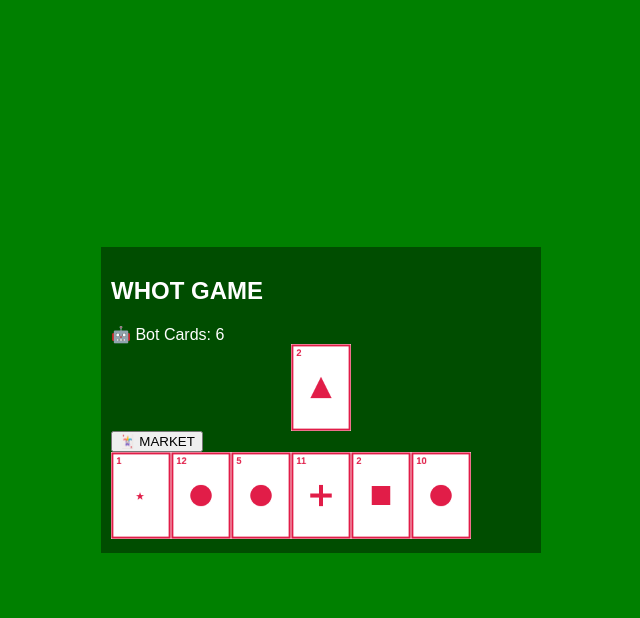
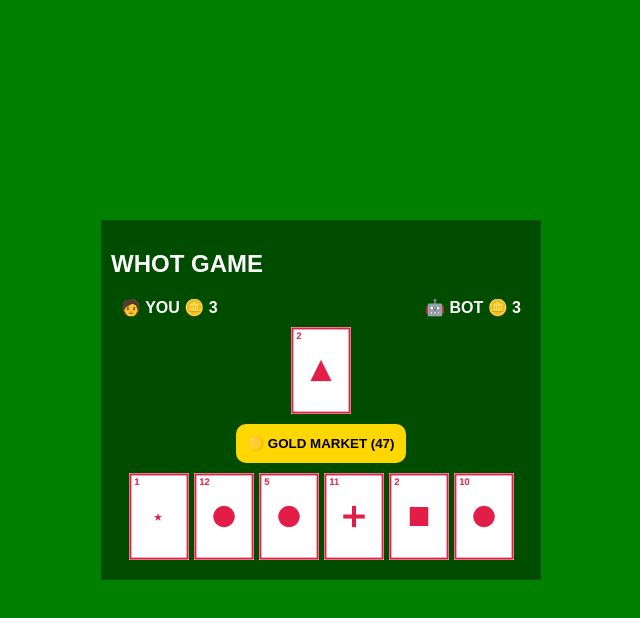
Before and after one commit to annamoyosore/win9ja, a React (Vite) app: page / in a window 1280 px wide. Both pictures are taken after a click on the button "START GAME". Shown: the top 618 px of the page, without its empty margins (319-959 px from the left). Built offline with nearby package versions, Linux system fonts and the light colour scheme.

Commit message:
Update WhotGame.jsx

```diff
--- a/src/WhotGame.jsx
+++ b/src/WhotGame.jsx
@@ -3,7 +3,7 @@ import { useEffect, useRef, useState } from "react";
 const SHAPES = ["circle", "triangle", "square", "star", "cross"];
 
 // =========================
-// SOUND
+// SOUND (UNCHANGED)
 // =========================
 function playSound(type) {
   const s = {
@@ -102,7 +102,6 @@ export default function WhotGame() {
   const [log, setLog] = useState([]);
   const [alerts, setAlerts] = useState([]);
   const [winner, setWinner] = useState(null);
-  const [requestedShape, setRequestedShape] = useState(null);
 
   const gameRef = useRef(null);
   useEffect(() => { gameRef.current = game; }, [game]);
@@ -116,155 +115,57 @@ export default function WhotGame() {
     setTimeout(() => setAlerts(p => p.slice(1)), 2500);
   }
 
-  // =========================
-  // WIN CHECK
-  // =========================
-  function checkWin(copy) {
-    if (copy.players[0].hand.length === 0) {
-      setWinner("YOU WIN 🏆");
-      return true;
-    }
-    if (copy.players[1].hand.length === 0) {
-      setWinner("BOT WINS 🤖🏆");
-      return true;
-    }
-    return false;
-  }
-
-  // =========================
-  // RULE ENGINE (FIXED HOLD)
-  // =========================
-  function applyRules(card, copy, isPlayer) {
-    const opponent = isPlayer ? 1 : 0;
-
-    // =========================
-    // 1 = HOLD ON (OWNED LOCK)
-    // =========================
-    if (card.number === 1) {
-      copy.holdOwner = isPlayer ? 0 : 1;
-      copy.skipNext = opponent;
-      pushAlert("🟡 HOLD ON → OPPONENT BLOCKED");
-    }
-
-    // =========================
-    // 2 = PICK 2
-    // =========================
-    if (card.number === 2) {
-      copy.players[opponent].hand.push(copy.deck.pop());
-      copy.players[opponent].hand.push(copy.deck.pop());
-      copy.skipNext = opponent;
-      pushAlert("🔴 PICK 2");
-    }
-
-    // =========================
-    // 8 = SUSPENSION
-    // =========================
-    if (card.number === 8) {
-      copy.skipNext = opponent;
-      pushAlert("🔵 SUSPENSION");
-    }
-
-    // =========================
-    // 14 = GENERAL MARKET
-    // =========================
-    if (card.number === 14) {
-      copy.players[opponent].hand.push(copy.deck.pop());
-      copy.skipNext = opponent;
-
-      const shape = SHAPES[Math.floor(Math.random() * SHAPES.length)];
-      setRequestedShape(shape);
-
-      pushAlert("🟢 GENERAL MARKET");
-    }
-  }
-
-  // =========================
-  // START GAME
-  // =========================
-  function startMatch() {
+  function createGame() {
     const deck = createDeck();
 
     setGame({
       players: [
-        { hand: deck.splice(0, 6) },
-        { hand: deck.splice(0, 6) }
+        { name: "YOU", coins: 3, hand: deck.splice(0, 6) },
+        { name: "BOT", coins: 3, hand: deck.splice(0, 6) }
       ],
       deck,
       discard: [deck.pop()],
-      turn: "player",
-      skipNext: null,
-      holdOwner: null
+      turn: "player"
     });
 
-    setLog([]);
-    setAlerts([]);
     setWinner(null);
-    setRequestedShape(null);
   }
 
   const top = game?.discard?.at(-1);
 
   // =========================
-  // PLAYER MOVE
+  // PLAY
   // =========================
   function playCard(i) {
     const g = gameRef.current;
-    if (!g || winner || g.turn !== "player") return;
-
-    // BLOCK IF HELD BY OPPONENT
-    if (g.holdOwner === 1) {
-      pushAlert("🔒 YOU ARE BLOCKED BY HOLD");
-      return;
-    }
+    if (!g || winner) return;
 
     const copy = JSON.parse(JSON.stringify(g));
-    const player = copy.players[0];
-    const card = player.hand[i];
+    const card = copy.players[0].hand[i];
 
-    if (!isValidMove(card, top, requestedShape)) {
-      pushAlert("❌ INVALID MOVE");
-      return;
-    }
-
-    player.hand.splice(i, 1);
+    copy.players[0].hand.splice(i, 1);
     copy.discard.push(card);
 
-    playSound("play");
-    applyRules(card, copy, true);
-
-    // RELEASE HOLD IF OWNER PLAYS
-    if (copy.holdOwner === 0) copy.holdOwner = null;
-
     addLog(`You played ${card.number}`);
-
-    if (checkWin(copy)) return;
-
-    copy.turn = "bot";
     setGame(copy);
 
-    setTimeout(botPlay, 5000);
+    setTimeout(botPlay, 1200);
   }
 
   // =========================
-  // MARKET
+  // MARKET (FIXED GOLD BUTTON USES THIS)
   // =========================
   function drawMarket() {
     const g = gameRef.current;
-    if (!g || winner || g.turn !== "player") return;
+    if (!g || winner) return;
 
     const copy = JSON.parse(JSON.stringify(g));
     copy.players[0].hand.push(copy.deck.pop());
 
-    // RELEASE HOLD IF OWNER DRAWS
-    if (copy.holdOwner === 0) copy.holdOwner = null;
-
-    playSound("draw");
     addLog("Market draw");
-
-    copy.turn = "bot";
     setGame(copy);
 
-    setTimeout(botPlay, 5000);
+    setTimeout(botPlay, 1200);
   }
 
   // =========================
@@ -275,44 +176,22 @@ export default function WhotGame() {
     if (!g || winner) return;
 
     const copy = JSON.parse(JSON.stringify(g));
-
-    if (copy.skipNext === 1) {
-      copy.skipNext = null;
-      pushAlert("🤖 BOT SKIPPED");
-      copy.turn = "player";
-      return setGame(copy);
-    }
-
-    if (copy.holdOwner === 0) {
-      pushAlert("🔒 BOT BLOCKED BY HOLD");
-      copy.turn = "player";
-      return setGame(copy);
-    }
-
     const bot = copy.players[1];
 
-    let move = bot.hand.findIndex(c =>
-      isValidMove(c, top, requestedShape)
+    const move = bot.hand.findIndex(c =>
+      c.number === top.number || c.shape === top.shape
     );
 
     if (move === -1) {
       bot.hand.push(copy.deck.pop());
       addLog("Bot drew");
-      copy.turn = "player";
       return setGame(copy);
     }
 
     const card = bot.hand.splice(move, 1)[0];
     copy.discard.push(card);
 
-    playSound("play");
-    applyRules(card, copy, false);
-
     addLog(`Bot played ${card.number}`);
-
-    if (checkWin(copy)) return;
-
-    copy.turn = "player";
     setGame(copy);
   }
 
@@ -321,8 +200,8 @@ export default function WhotGame() {
   // =========================
   if (!game) {
     return (
-      <div style={{ minHeight: "100vh", background: "green", display: "flex", justifyContent: "center", alignItems: "center" }}>
-        <button onClick={startMatch} style={{ padding: 15 }}>
+      <div style={styles.bg}>
+        <button onClick={createGame} style={styles.startBtn}>
           START GAME
         </button>
       </div>
@@ -330,30 +209,113 @@ export default function WhotGame() {
   }
 
   return (
-    <div style={{ minHeight: "100vh", background: "green", display: "flex", justifyContent: "center", alignItems: "center" }}>
-      <div style={{ width: 420, padding: 10, background: "#00000066", color: "#fff" }}>
+    <div style={styles.bg}>
+      <div style={styles.box}>
         <h2>WHOT GAME</h2>
 
-        <div>🤖 Bot Cards: {game.players[1].hand.length}</div>
+        {/* ================= PLAYERS + COINS FIXED ================= */}
+        <div style={styles.playersRow}>
+          <div>🧑 YOU 🪙 {game.players[0].coins}</div>
+          <div>🤖 BOT 🪙 {game.players[1].coins}</div>
+        </div>
 
-        <div style={{ display: "flex", justifyContent: "center" }}>
+        {/* ================= CENTER BOARD ================= */}
+        <div style={styles.center}>
           {top && <img src={drawCard(top)} style={{ width: 60 }} />}
         </div>
 
-        <button onClick={drawMarket}>🃏 MARKET</button>
+        {/* ================= GOLD MARKET BUTTON (RESTORED PROPERLY) ================= */}
+        <div style={styles.marketWrap}>
+          <button onClick={drawMarket} style={styles.marketBtn}>
+            🟡 GOLD MARKET ({game.deck.length})
+          </button>
+        </div>
 
-        <div>
+        {/* ================= HAND ================= */}
+        <div style={styles.hand}>
           {game.players[0].hand.map((c, i) => (
-            <img key={i} src={drawCard(c)} style={{ width: 60 }} onClick={() => playCard(i)} />
+            <img
+              key={i}
+              src={drawCard(c)}
+              style={{ width: 60 }}
+              onClick={() => playCard(i)}
+            />
           ))}
         </div>
 
-        <div style={{ fontSize: 12 }}>
+        {/* ================= LOG ================= */}
+        <div style={styles.history}>
           {log.map((l, i) => <div key={i}>• {l}</div>)}
         </div>
-
-        {alerts.map((a, i) => <div key={i}>{a}</div>)}
       </div>
     </div>
   );
 }
+
+// =========================
+// STYLES (RESTORED UI BALANCE)
+// =========================
+const styles = {
+  bg: {
+    minHeight: "100vh",
+    background: "green",
+    display: "flex",
+    justifyContent: "center",
+    alignItems: "center"
+  },
+  box: {
+    width: 420,
+    padding: 10,
+    background: "#00000066",
+    color: "#fff"
+  },
+
+  // 🔥 PLAYERS + COINS SIDE BY SIDE
+  playersRow: {
+    display: "flex",
+    justifyContent: "space-between",
+    padding: "0 10px",
+    fontWeight: "bold"
+  },
+
+  center: {
+    display: "flex",
+    justifyContent: "center",
+    margin: "10px 0"
+  },
+
+  // 🟡 GOLD MARKET BUTTON AREA FIXED
+  marketWrap: {
+    display: "flex",
+    justifyContent: "center",
+    marginBottom: 10
+  },
+
+  marketBtn: {
+    background: "gold",
+    border: "none",
+    padding: 12,
+    fontWeight: "bold",
+    borderRadius: 10,
+    cursor: "pointer"
+  },
+
+  hand: {
+    display: "flex",
+    justifyContent: "center",
+    flexWrap: "wrap",
+    gap: 5
+  },
+
+  history: {
+    fontSize: 12,
+    marginTop: 10
+  },
+
+  startBtn: {
+    padding: 15,
+    background: "green",
+    color: "#fff",
+    borderRadius: 10
+  }
+};
```
